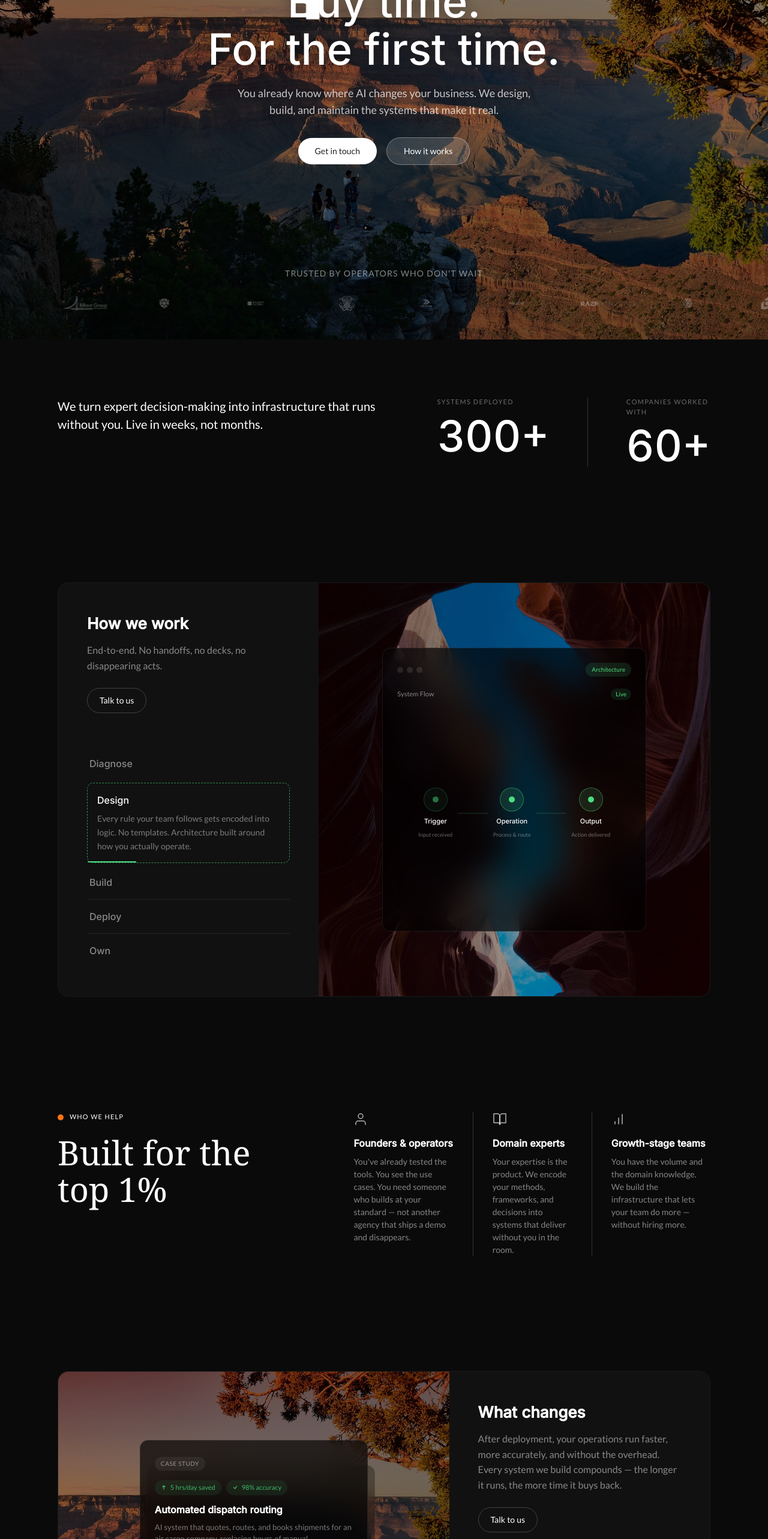
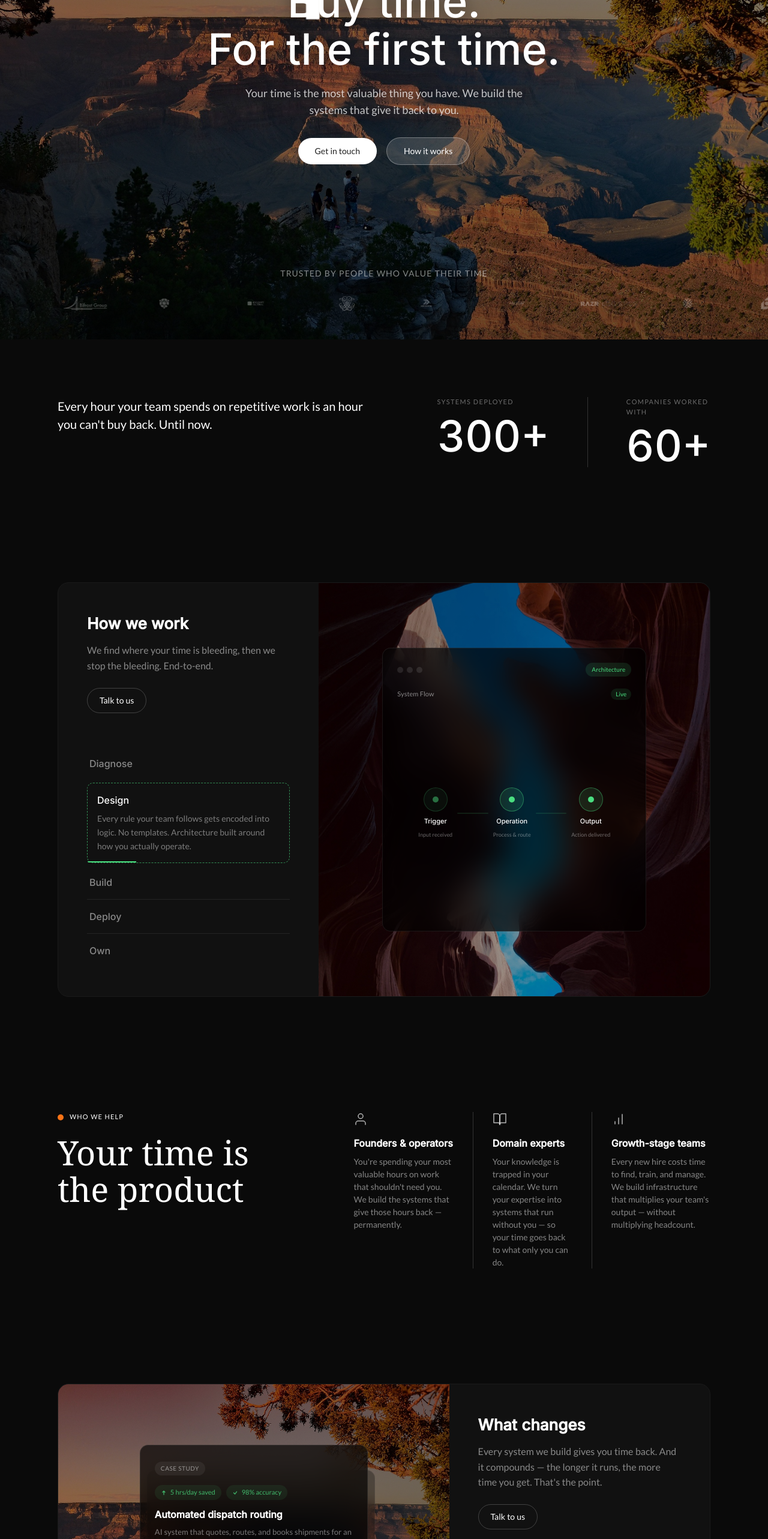
Before and after one commit to sejer-andersen/murph-site, a Next.js app: page / in a window 1280 px wide. Shown: the part 234-2800 px from the top of the page at 60% size. Built offline with nearby package versions, Linux system fonts and the light colour scheme.

Commit message:
refactor: Make TIME the singular obsession of every line of copy
Time is the currency. Time is the brand. Every section now hammers
the same message: your time is bleeding, and Murph is how you buy
it back. No generic consultancy language left.

```diff
--- a/src/app/components/CTA.tsx
+++ b/src/app/components/CTA.tsx
@@ -14,10 +14,10 @@ export default function CTA() {
               className="font-medium text-2xl sm:text-3xl lg:text-4xl max-w-[30rem]"
               style={{ wordSpacing: "0.02em", fontFamily: "var(--font-inter)", color: "#FFFFFF" }}
             >
-              You know what needs to be built. We make it happen.
+              Stop trading your time for tasks a system should handle.
             </h2>
             <p className="mt-4 max-w-[26rem] text-sm sm:text-base" style={{ color: "rgba(255,255,255,0.5)" }}>
-              Tell us where the bottleneck is. We scope it, build it, and deploy it. End to end.
+              Tell us where your time is going. We&apos;ll build the system that gives it back.
             </p>
             <div className="mt-8 flex flex-col sm:flex-row items-center gap-3 sm:gap-x-4">
               <a
--- a/src/app/components/Footer.tsx
+++ b/src/app/components/Footer.tsx
@@ -16,7 +16,7 @@ export default function Footer() {
               />
             </a>
             <p className="text-sm max-w-[20rem]" style={{ color: "rgba(255,255,255,0.4)" }}>
-              AI execution partner for operators who don&apos;t wait. We design, build, and own the systems that buy you time.
+              Time is the one thing you can&apos;t make more of. We build the systems that buy it back.
             </p>
           </div>
           <div className="grid grid-cols-2 gap-x-8 sm:gap-x-16 gap-y-8 sm:grid-cols-3">
--- a/src/app/components/Hero.tsx
+++ b/src/app/components/Hero.tsx
@@ -90,8 +90,8 @@ export default function Hero() {
             textShadow: "0 2px 20px rgba(0,0,0,0.4)",
           }}
         >
-          You already know where AI changes your business. We design, build,
-          and maintain the systems that make it real.
+          Your time is the most valuable thing you have. We build the
+          systems that give it back to you.
         </p>
 
         {/* CTA buttons */}
@@ -126,7 +126,7 @@ export default function Hero() {
               opacity: 0,
             }}
           >
-            Trusted by operators who don't wait
+            Trusted by people who value their time
           </p>
           <div className="animate-fade-in-up delay-600" style={{ opacity: 0 }}>
             <LogoCarousel />
--- a/src/app/components/Integrations.tsx
+++ b/src/app/components/Integrations.tsx
@@ -50,11 +50,10 @@ export default function Integrations() {
                 lineHeight: 1.6,
               }}
             >
-              Your CRM, spreadsheets, ERP — they stay. We don&apos;t replace
-              your stack and we don&apos;t ask your team to learn anything new. We
-              build the layer that connects everything: data flows where it
-              needs to, actions trigger automatically, and your operations run
-              on infrastructure you&apos;ve already paid for.
+              Switching tools costs time. Learning new tools costs time. We
+              don&apos;t touch your stack. We build the layer that connects
+              everything you already use — so your team spends zero time
+              adapting and all their time on work that matters.
             </p>
 
             {/* CTA */}
--- a/src/app/components/NaturalVoice.tsx
+++ b/src/app/components/NaturalVoice.tsx
@@ -79,13 +79,13 @@ const differentiators = [
   {
     title: "We don't hand off",
     description:
-      "Most consultants scope it, present a deck, and disappear. We design, build, deploy, and own the result. Start to finish.",
+      "Consultants cost you time twice — once for the project, once when they leave and it breaks. We build it, deploy it, and own it. Your time stays yours.",
     icon: `<svg width="24" height="24" viewBox="0 0 24 24" fill="none" stroke="rgba(255,255,255,0.7)" stroke-width="1.5" stroke-linecap="round" stroke-linejoin="round"><path d="M12 22s8-4 8-10V5l-8-3-8 3v7c0 6 8 10 8 10z"/></svg>`,
   },
   {
     title: "Custom, not templated",
     description:
-      "No off-the-shelf tools with your logo slapped on. Every system is built around how your company actually operates.",
+      "Off-the-shelf tools waste your time with workarounds. We build around how you actually work — zero adaptation time for your team.",
     icon: `<svg width="24" height="24" viewBox="0 0 24 24" fill="none" stroke="rgba(255,255,255,0.7)" stroke-width="1.5" stroke-linecap="round" stroke-linejoin="round"><rect x="3" y="3" width="7" height="7"/><rect x="14" y="3" width="7" height="7"/><rect x="14" y="14" width="7" height="7"/><rect x="3" y="14" width="7" height="7"/></svg>`,
   },
   {
--- a/src/app/components/ProductShowcase.tsx
+++ b/src/app/components/ProductShowcase.tsx
@@ -139,7 +139,7 @@ export default function ProductShowcase() {
                 className="text-[15px] lg:text-base leading-relaxed mb-6"
                 style={{ color: "rgba(255,255,255,0.5)" }}
               >
-                End-to-end. No handoffs, no decks, no disappearing acts.
+                We find where your time is bleeding, then we stop the bleeding. End-to-end.
               </p>
 
               {/* CTA button */}
--- a/src/app/components/Reviews.tsx
+++ b/src/app/components/Reviews.tsx
@@ -193,14 +193,14 @@ export default function Reviews() {
               className="font-medium text-2xl sm:text-3xl lg:text-4xl text-center"
               style={{ wordSpacing: "0.02em", color: "#FFFFFF", fontFamily: "var(--font-inter)" }}
             >
-              What operators <span style={{ fontStyle: "italic" }}>say</span>
+              Time <span style={{ fontStyle: "italic" }}>bought back</span>
             </h2>
             <p
               className="lg:mt-3 sm:text-center mt-3 text-center"
               style={{ wordSpacing: "0.02em", color: "rgba(255,255,255,0.5)" }}
             >
-              We don&apos;t do demos and disappear. Here&apos;s what happens when
-              someone actually builds the thing.
+              Real companies. Real time saved. Here&apos;s what happens when you
+              stop losing hours to work that shouldn&apos;t need you.
             </p>
           </div>
         </div>
--- a/src/app/components/SmartInsightsCard.tsx
+++ b/src/app/components/SmartInsightsCard.tsx
@@ -8,7 +8,7 @@ const steps = [
   {
     title: "Time recovered",
     description:
-      "Hours burned on manual work go back to your team. Strategy, clients, growth — the work that actually moves the needle.",
+      "The hours your team burns on manual work? You get them back. Every week. Forever. Time that goes to strategy, clients, and growth instead.",
   },
   {
     title: "Accuracy improved",
@@ -18,7 +18,7 @@ const steps = [
   {
     title: "Operations scaled",
     description:
-      "Your business grows. Your systems grow with it. No additional headcount for the same repetitive work.",
+      "Scale without spending more time. Your systems grow with your business — no additional headcount, no additional hours.",
   },
 ];
 
@@ -234,9 +234,8 @@ export default function SmartInsightsCard() {
                   lineHeight: 1.6,
                 }}
               >
-                After deployment, your operations run faster, more accurately,
-                and without the overhead. Every system we build compounds — the
-                longer it runs, the more time it buys back.
+                Every system we build gives you time back. And it compounds —
+                the longer it runs, the more time you get. That&apos;s the point.
               </p>
 
               {/* CTA */}
--- a/src/app/components/SmartSuggestions.tsx
+++ b/src/app/components/SmartSuggestions.tsx
@@ -31,9 +31,9 @@ export default function SmartSuggestions() {
                 lineHeight: 1.1,
               }}
             >
-              Built for the
+              Your time is
               <br />
-              top 1%
+              the product
             </h2>
           </div>
 
@@ -79,19 +79,19 @@ const departments = [
   {
     title: "Founders & operators",
     description:
-      "You've already tested the tools. You see the use cases. You need someone who builds at your standard — not another agency that ships a demo and disappears.",
+      "You're spending your most valuable hours on work that shouldn't need you. We build the systems that give those hours back — permanently.",
     icon: `<svg width="24" height="24" viewBox="0 0 24 24" fill="none" stroke="rgba(255,255,255,0.7)" stroke-width="1.5" stroke-linecap="round" stroke-linejoin="round"><path d="M20 21v-2a4 4 0 0 0-4-4H8a4 4 0 0 0-4 4v2"/><circle cx="12" cy="7" r="4"/></svg>`,
   },
   {
     title: "Domain experts",
     description:
-      "Your expertise is the product. We encode your methods, frameworks, and decisions into systems that deliver without you in the room.",
+      "Your knowledge is trapped in your calendar. We turn your expertise into systems that run without you — so your time goes back to what only you can do.",
     icon: `<svg width="24" height="24" viewBox="0 0 24 24" fill="none" stroke="rgba(255,255,255,0.7)" stroke-width="1.5" stroke-linecap="round" stroke-linejoin="round"><path d="M2 3h6a4 4 0 0 1 4 4v14a3 3 0 0 0-3-3H2z"/><path d="M22 3h-6a4 4 0 0 0-4 4v14a3 3 0 0 1 3-3h7z"/></svg>`,
   },
   {
     title: "Growth-stage teams",
     description:
-      "You have the volume and the domain knowledge. We build the infrastructure that lets your team do more — without hiring more.",
+      "Every new hire costs time to find, train, and manage. We build infrastructure that multiplies your team's output — without multiplying headcount.",
     icon: `<svg width="24" height="24" viewBox="0 0 24 24" fill="none" stroke="rgba(255,255,255,0.7)" stroke-width="1.5" stroke-linecap="round" stroke-linejoin="round"><line x1="12" y1="20" x2="12" y2="10"/><line x1="18" y1="20" x2="18" y2="4"/><line x1="6" y1="20" x2="6" y2="16"/></svg>`,
   },
 ];
--- a/src/app/components/StatsBar.tsx
+++ b/src/app/components/StatsBar.tsx
@@ -52,8 +52,8 @@ export default function StatsBar() {
                 lineHeight: 1.5,
               }}
             >
-              We turn expert decision-making into infrastructure that runs without you.{"\n"}
-              Live in weeks, not months.
+              Every hour your team spends on repetitive work is an hour you can&apos;t buy back.{"\n"}
+              Until now.
             </p>
           </div>
 
--- a/src/app/components/VoiceExperienceCard.tsx
+++ b/src/app/components/VoiceExperienceCard.tsx
@@ -40,10 +40,9 @@ export default function VoiceExperienceCard() {
                   lineHeight: 1.6,
                 }}
               >
-                Deployment isn&apos;t the finish line — it&apos;s where the value starts.
-                We monitor, flag issues before they surface, and improve your
-                systems as your operations evolve. You get the results. We handle
-                everything else.
+                Deployment is where the time savings start. From day one, your
+                systems run, improve, and compound — giving you back more time
+                every week. We monitor and optimize. You just get the hours back.
               </p>
 
               {/* CTA */}
--- a/src/app/layout.tsx
+++ b/src/app/layout.tsx
@@ -17,17 +17,17 @@ const lato = Lato({
 export const metadata: Metadata = {
   title: "Murph – Buy Time. For the First Time.",
   description:
-    "Murph is the AI execution partner for the top 1%. We design, build, and maintain the systems that buy you time. For the first time.",
+    "Time is the one thing you can't make more of. Murph builds the AI systems that buy it back. For the first time.",
   openGraph: {
     title: "Murph – Buy Time. For the First Time.",
     description:
-      "Murph is the AI execution partner for the top 1%. We design, build, and maintain the systems that buy you time.",
+      "Time is the one thing you can't make more of. Murph builds the AI systems that buy it back.",
   },
   twitter: {
     card: "summary_large_image",
     title: "Murph – Buy Time. For the First Time.",
     description:
-      "Murph is the AI execution partner for the top 1%. We design, build, and maintain the systems that buy you time.",
+      "Time is the one thing you can't make more of. Murph builds the AI systems that buy it back.",
   },
 };
 
```
